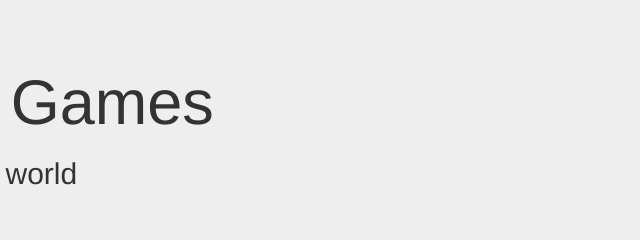
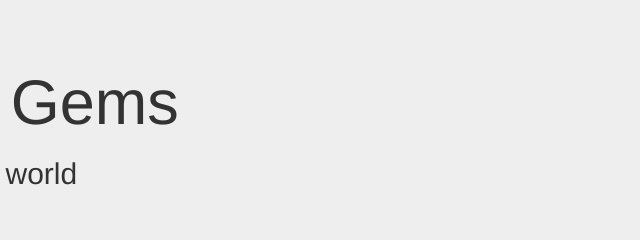
Before and after one commit to ilsaq/ilsaq.github.io, a plain HTML site: page index.html in a window 1280 px wide. Shown: the top 240 px of the page, 548-1188 px from the left. Drawn offline with nearby package versions, Linux system fonts and the light colour scheme.

Commit message:
Update index.html
Changed H1 from Games to Gems

```diff
--- a/index.html
+++ b/index.html
@@ -7,7 +7,7 @@
     <div class="container">
        <div class="jumbotron"
      </div>
-    <h1>Earth's Hidden Games<h1>
+    <h1>Earth's Hidden Gems<h1>
       <h2>Discover the true secrets of the world<h2>
       <p> I'm hosted with <strong>GitHub</strong> Pages.</p>
   </body>
```
